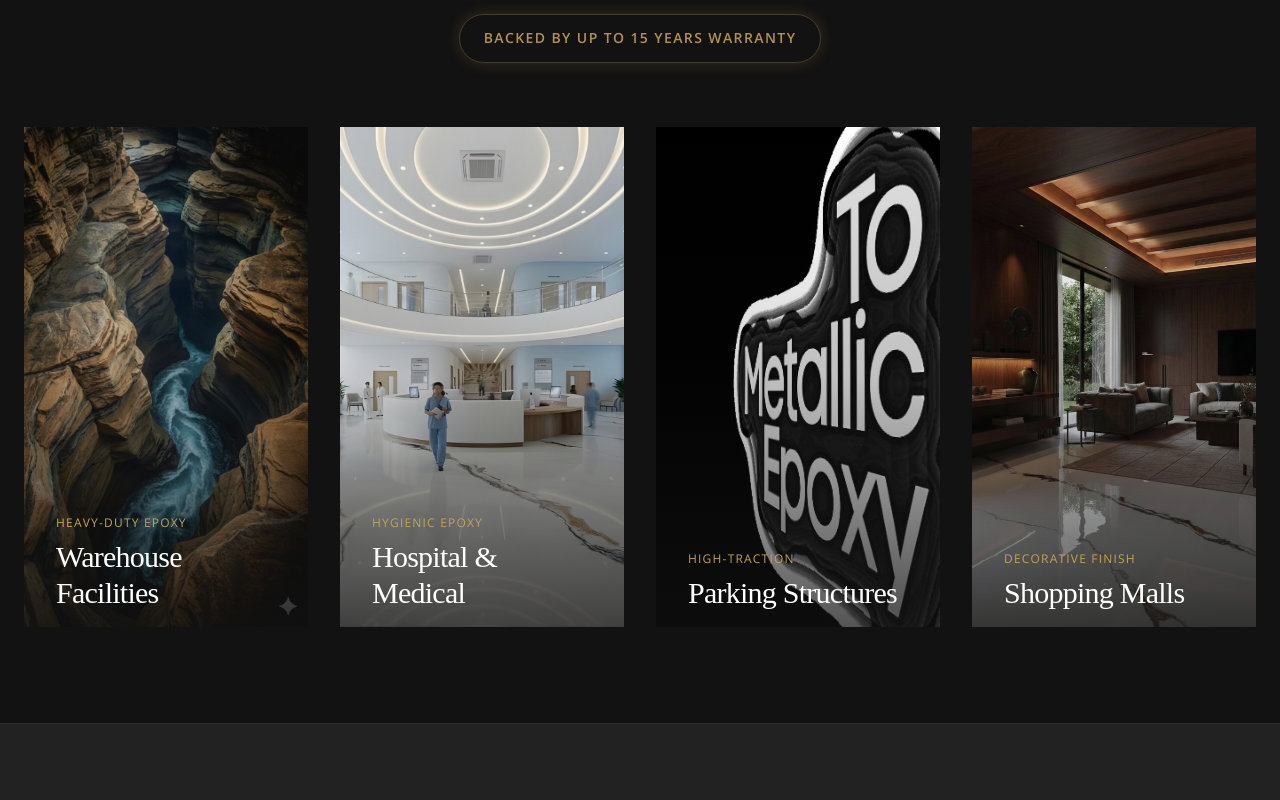
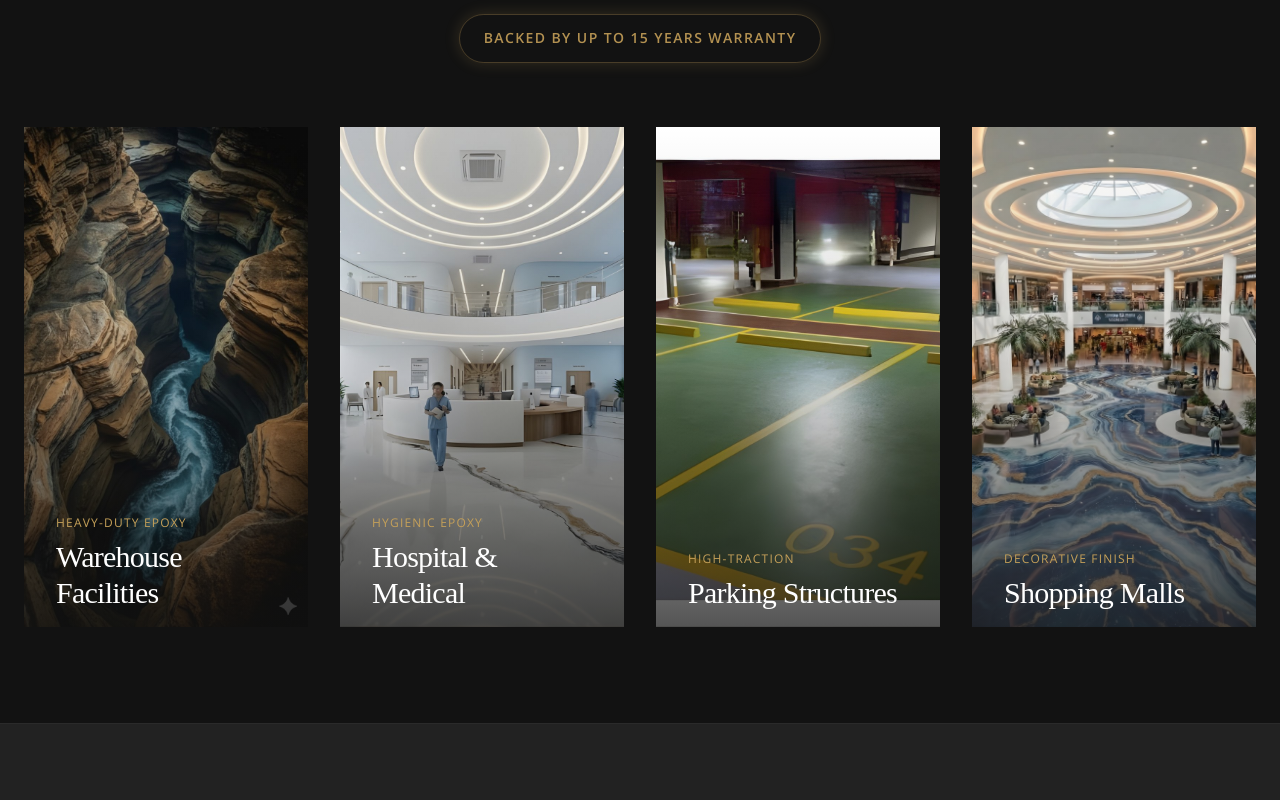
Before and after one commit to Ardra-mohan/premium_floors1, a React (Vite) app: page / in a window 1280 px wide. Shown: the part 6880-7680 px from the top of the page. Built offline with nearby package versions, Linux system fonts and the light colour scheme; a web font is replaced by a local one.

Commit message:
updated website2

```diff
--- a/src/App.jsx
+++ b/src/App.jsx
@@ -250,8 +250,8 @@ function App() {
           <div className="grid grid-cols-1 md:grid-cols-2 lg:grid-cols-4 gap-8">
             <ProjectCard title="Warehouse Facilities" category="Heavy-Duty Epoxy" img="/extracted/brochure_img_10.jpg" />
             <ProjectCard title="Hospital & Medical" category="Hygienic Epoxy" img="/extracted/brochure_img_80.jpg" />
-            <ProjectCard title="Parking Structures" category="High-Traction" img="/extracted/brochure_img_44.jpg" />
-            <ProjectCard title="Shopping Malls" category="Decorative Finish" img="/extracted/brochure_img_46.jpg" />
+            <ProjectCard title="Parking Structures" category="High-Traction" img="/extracted/brochure_img_55.jpg" />
+            <ProjectCard title="Shopping Malls" category="Decorative Finish" img="/extracted/brochure_img_84.jpg" />
           </div>
         </div>
       </section>
@@ -292,7 +292,7 @@ function App() {
               </div>
             </div>
             <div className="relative h-[600px]">
-              <img src="/extracted/brochure_img_84.jpg" alt="Craftsmanship" className="w-full h-full object-cover filter grayscale hover:grayscale-0 transition-all duration-1000 shadow-2xl" />
+              <img src="/extracted/brochure_img_46.jpg" alt="Craftsmanship" className="w-full h-full object-cover filter grayscale hover:grayscale-0 transition-all duration-1000 shadow-2xl" />
             </div>
           </div>
         </div>
@@ -373,7 +373,7 @@ function App() {
                 <Mail className="text-gold drop-shadow-sm" />
               </div>
               <h3 className="text-lg uppercase tracking-widest font-heading mb-2">Email</h3>
-              <p className="text-charcoal/70 font-light">premiumfloorslcdubai.ae@gmail.com</p>
+              <p className="text-charcoal/70 font-light">info@premiumfloorllc.com</p>
             </div>
             <div className="flex flex-col items-center group">
               <div className="w-16 h-16 border border-gold/40 rounded-full flex items-center justify-center mb-6 group-hover:bg-gold/10 transition-colors">
@@ -384,7 +384,7 @@ function App() {
             </div>
           </div>
 
-          <a href="mailto:premiumfloorslcdubai.ae@gmail.com" className="inline-flex items-center px-12 py-5 bg-matte-black text-white hover:bg-gold transition-colors duration-300 uppercase tracking-widest font-medium text-sm shadow-xl">
+          <a href="mailto:info@premiumfloorllc.com" className="inline-flex items-center px-12 py-5 bg-matte-black text-white hover:bg-gold transition-colors duration-300 uppercase tracking-widest font-medium text-sm shadow-xl">
             Inquire Now
           </a>
         </div>
```
